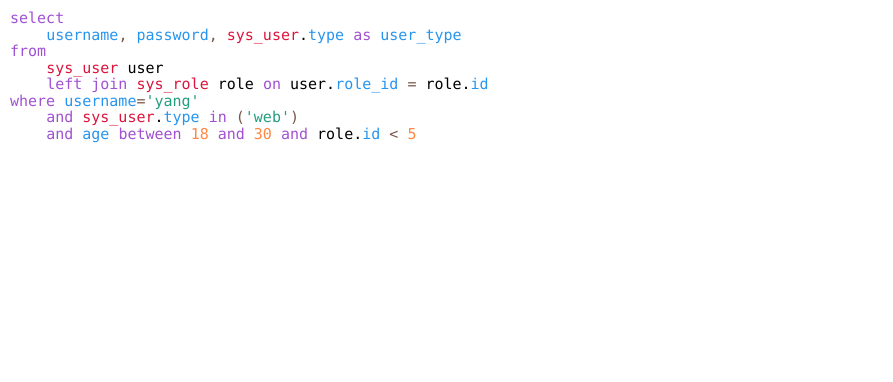
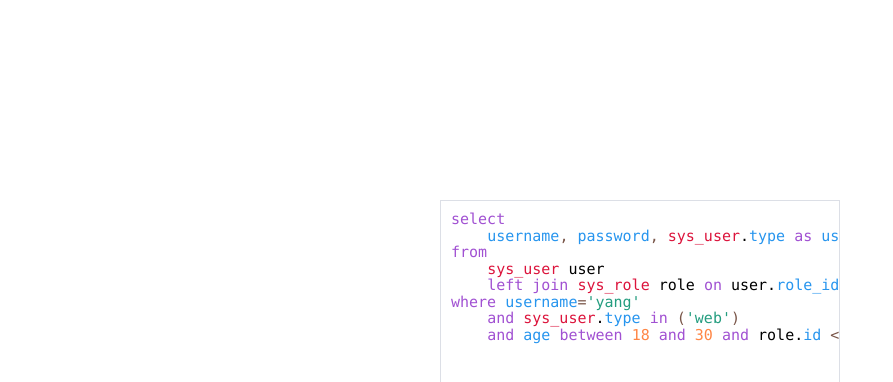
Before and after one commit to yelog/vue-sql-editor, a Vue app: page / in a window 1280 px wide. Shown: the top 382 px of the page, without its empty margins (0-893 px from the left). Built offline with nearby package versions, Linux system fonts and the light colour scheme.

Commit message:
fix: 修复滚动条问题

```diff
--- a/src/components/sql-editor.vue
+++ b/src/components/sql-editor.vue
@@ -4,13 +4,14 @@
       ref="editTextarea"
       v-model="text"
       class="sql-editor-textarea"
+      wrap="off"
       @input="inputEvent"
       @blur="blurEvent"
       @keydown="keydownEvent"
       @click="clickEvent"
       @keyup="keyupEvent"
     />
-    <pre class="sql-editor-pre"><code class="sql-editor-code" v-html="html" /> </pre>
+    <pre ref="editPre" class="sql-editor-pre"><code class="sql-editor-code" v-html="html" /> </pre>
   </div>
 </template>
 <script>
@@ -105,6 +106,14 @@ export default {
         this.storeHistory()
         // console.log('watch', newValue)
         this.renderContent(newValue)
+        // 适应宽度
+        this.$nextTick(() => {
+          this.$refs.editTextarea.style.width = ''
+          const innerWidth = this.$refs.editTextarea.scrollWidth + 'px'
+          this.$refs.editTextarea.style.width = innerWidth
+          this.$refs.editPre.style.width = innerWidth
+          // console.log('innerWidth', innerWidth)
+        })
       },
       immediate: true
     }
@@ -238,12 +247,12 @@ export default {
         // el.addEventListener('mouseenter', (event) => {
         //   // console.log(hintAreaDom.querySelector('.selected'))
         //   this.hint.hintAreaDom.querySelector('.selected').classList.remove('selected')
-        //   event.target.classList.add('selected')
-        //   this.hint.selectedDom = event.target
+        //   event.currentTarget.classList.add('selected')
+        //   this.hint.selectedDom = event.currentTarget
         // })
         // 鼠标点击选中
         el.addEventListener('click', (event) => {
-          this.addText(event.target.dataset.value, this.getCaretPos() - this.hint.curWord.length, this.hint.curWord.length)
+          this.addText(event.currentTarget.dataset.value, this.getCaretPos() - this.hint.curWord.length, this.hint.curWord.length)
           this.closeHints()
         })
       })
@@ -345,6 +354,8 @@ export default {
       }
     }),
     inputEvent(event) {
+      // console.log(event.currentTarget.value.substring(0, this.getCaretPos()))
+      // console.log(this.text.substring(0, this.getCaretPos()))
       if (/\w|\./g.test(event.data)) {
         this.$nextTick(() => {
           this.showHints()
@@ -354,7 +365,10 @@ export default {
       }
     },
     blurEvent(event) {
-      this.closeHints()
+      // 异步， 提示框上的点击事件失效
+      setTimeout(() => {
+        this.closeHints()
+      }, 100)
     },
     keydownEvent(event) {
       // console.log(event)
@@ -483,10 +497,15 @@ export default {
   font-size: 15px;
   line-height: 1.1;
   font-family: "SFMono-Regular", Consolas, "Liberation Mono", Menlo, Courier, monospace;
-  width: 100%;
-  height: inherit;
+  //width: 100%;
+  //height: inherit;
+  overflow: auto;
+  width: 300px;
+  height: 300px;
+  border: 1px solid #dcdfe6;
+  box-sizing: border-box;
 
-  &-pre, &-textarea {
+  &-pre, &-textarea, &-calc-width {
     width: 100%;
     height: 100%;
     padding: 10px;
@@ -511,10 +530,12 @@ export default {
     caret-color: #000000;
     color: transparent;
     background: transparent;
+    overflow: hidden;
   }
   &-pre {
     z-index: 3;
     pointer-events: none;
+    overflow: hidden;
     //top: 200px;
   }
   &-code {
@@ -523,7 +544,7 @@ export default {
     width: 100%;
     height: 100%;
     font-family: inherit;
-    overflow: hidden;
+    //overflow: hidden;
 
     /deep/{
       .keyword {
--- a/src/utils/getCursorPos.js
+++ b/src/utils/getCursorPos.js
@@ -120,7 +120,7 @@ export const getCursorPos = {
         Sel.moveStart('character', -elem.value.length)
         index = Sel.text.length
       }
-    } else if (elem.selectionStart || elem.selectionStart == '0') { // Firefox support
+    } else if (elem.selectionStart || elem.selectionStart === 0) { // Firefox support
       index = elem.selectionStart
     }
     return (index)
--- a/src/views/test-sql-editor.vue
+++ b/src/views/test-sql-editor.vue
@@ -1,5 +1,7 @@
 <template>
-  <sql-editor />
+  <div class="back">
+    <sql-editor class="my-editor" />
+  </div>
 </template>
 <script>
 import SqlEditor from '@/components/sql-editor'
@@ -7,3 +9,16 @@ export default {
   components: { SqlEditor }
 }
 </script>
+<style lang="scss" scoped>
+.back {
+  width: 100%;
+  height: 100%;
+  display: flex;
+  justify-content: center;
+  align-items: center;
+  .my-editor {
+    width: 400px;
+    height: 400px;
+  }
+}
+</style>
```
Also changed, not shown: 1 other file (tests, documents, lock files or other folders).
